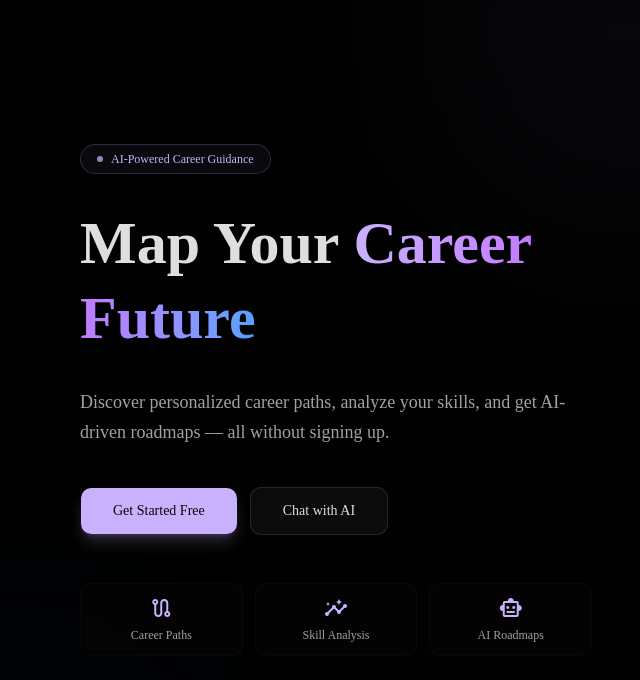
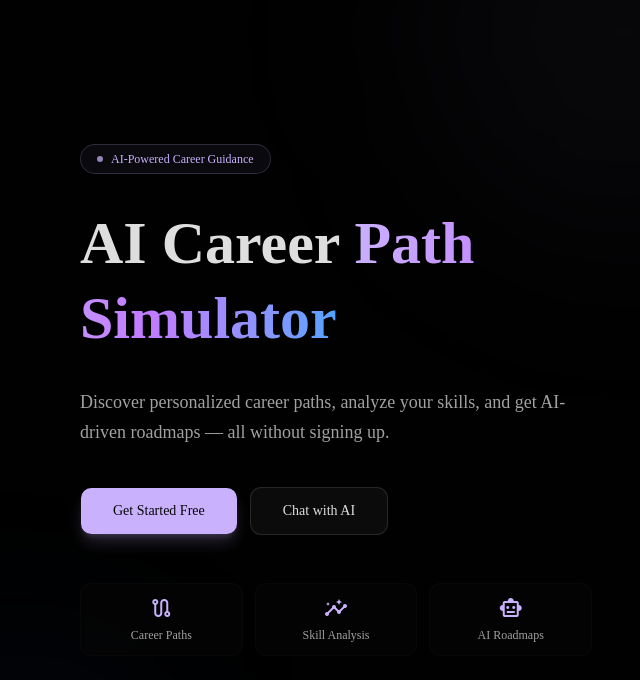
Before and after one commit to Souravpreetsingh/AI-Career-Path-Simulator-Frontend, a Next.js app: page / in a window 1280 px wide. Shown: the top 680 px of the page, without its empty margins (624-1264 px from the left). Built offline with nearby package versions, Linux system fonts and the light colour scheme; no server answers.

Commit message:
Replace title with project name

```diff
--- a/src/app/page.tsx
+++ b/src/app/page.tsx
@@ -37,9 +37,9 @@ export default function Home() {
 
           {/* Title */}
           <h1 className="text-4xl md:text-5xl lg:text-6xl font-bold text-foreground leading-tight">
-            Map Your{' '}
+            AI Career{' '}
             <span className="bg-gradient-to-r from-primary via-purple-400 to-blue-400 bg-clip-text text-transparent">
-              Career Future
+              Path Simulator
             </span>
           </h1>
 
```
